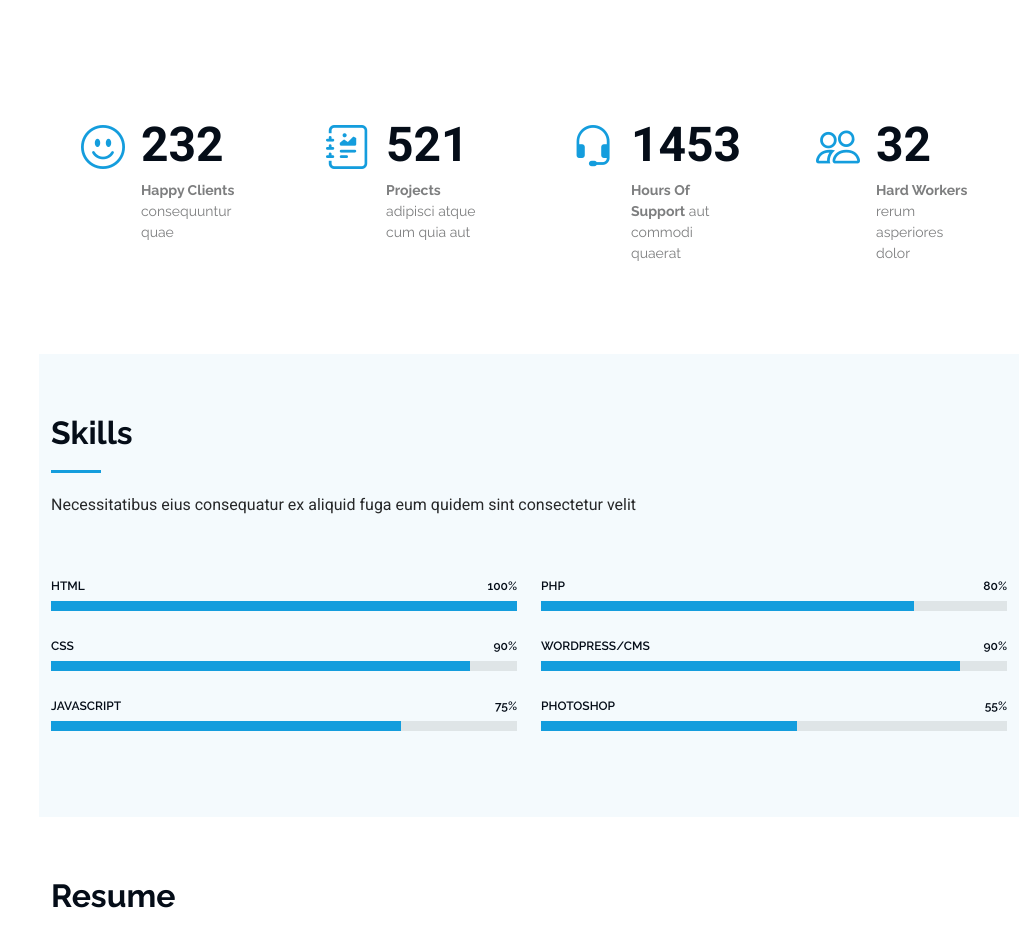
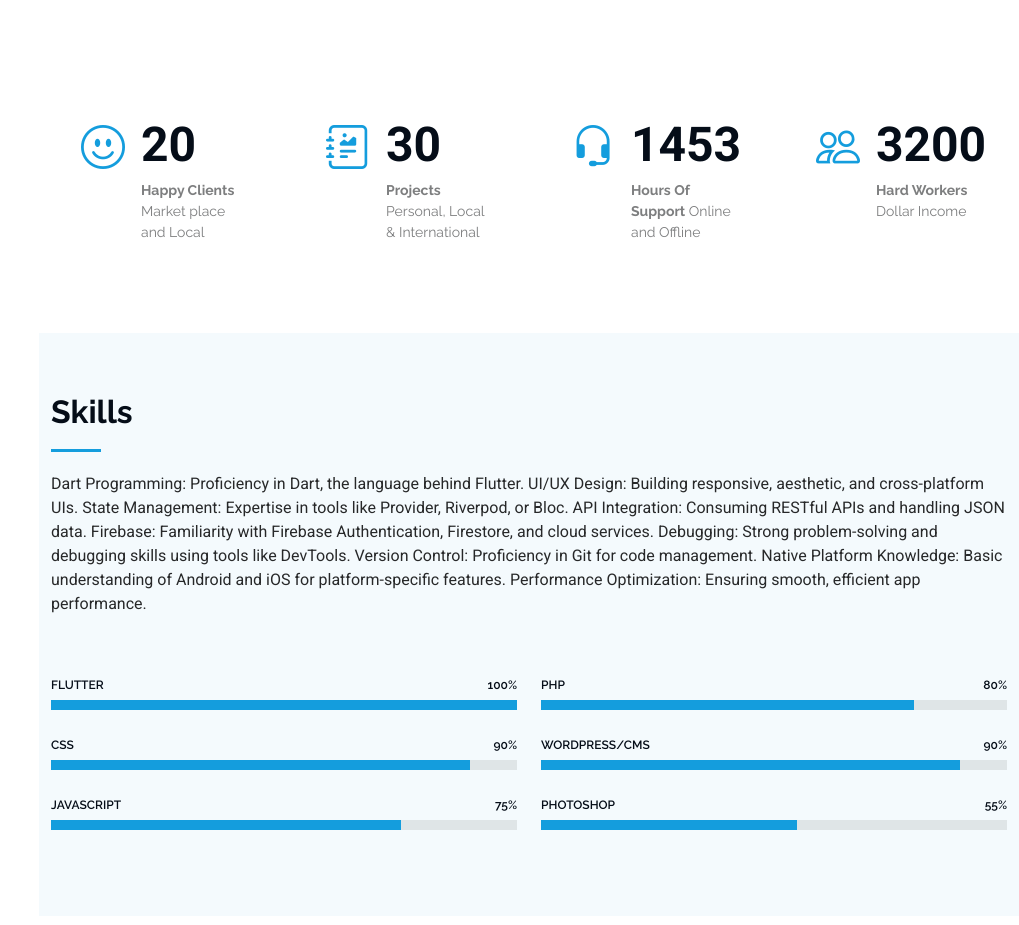
Before and after one commit to Rafid-tawhid/personal-website, a plain HTML site: page index.html in a window 1280 px wide. Shown: the part 1620-2545 px from the top of the page, without its empty margins (261-1280 px from the left). Drawn offline with Linux system fonts and the light colour scheme.

Commit message:
first commit

```diff
--- a/index.html
+++ b/index.html
@@ -161,16 +161,16 @@
           <div class="col-lg-3 col-md-6">
             <div class="stats-item">
               <i class="bi bi-emoji-smile"></i>
-              <span data-purecounter-start="0" data-purecounter-end="232" data-purecounter-duration="1" class="purecounter"></span>
-              <p><strong>Happy Clients</strong> <span>consequuntur quae</span></p>
+              <span data-purecounter-start="0" data-purecounter-end="20" data-purecounter-duration="1" class="purecounter"></span>
+              <p><strong>Happy Clients</strong> <span>Market place and Local</span></p>
             </div>
           </div><!-- End Stats Item -->
 
           <div class="col-lg-3 col-md-6">
             <div class="stats-item">
               <i class="bi bi-journal-richtext"></i>
-              <span data-purecounter-start="0" data-purecounter-end="521" data-purecounter-duration="1" class="purecounter"></span>
-              <p><strong>Projects</strong> <span>adipisci atque cum quia aut</span></p>
+              <span data-purecounter-start="0" data-purecounter-end="30" data-purecounter-duration="1" class="purecounter"></span>
+              <p><strong>Projects</strong> <span>Personal, Local & International</span></p>
             </div>
           </div><!-- End Stats Item -->
 
@@ -178,15 +178,15 @@
             <div class="stats-item">
               <i class="bi bi-headset"></i>
               <span data-purecounter-start="0" data-purecounter-end="1453" data-purecounter-duration="1" class="purecounter"></span>
-              <p><strong>Hours Of Support</strong> <span>aut commodi quaerat</span></p>
+              <p><strong>Hours Of Support</strong> <span>Online and Offline</span></p>
             </div>
           </div><!-- End Stats Item -->
 
           <div class="col-lg-3 col-md-6">
             <div class="stats-item">
               <i class="bi bi-people"></i>
-              <span data-purecounter-start="0" data-purecounter-end="32" data-purecounter-duration="1" class="purecounter"></span>
-              <p><strong>Hard Workers</strong> <span>rerum asperiores dolor</span></p>
+              <span data-purecounter-start="0" data-purecounter-end="3200" data-purecounter-duration="1" class="purecounter"></span>
+              <p><strong>Hard Workers</strong> <span>Dollar Income</span></p>
             </div>
           </div><!-- End Stats Item -->
 
@@ -202,7 +202,16 @@
       <!-- Section Title -->
       <div class="container section-title" data-aos="fade-up">
         <h2>Skills</h2>
-        <p>Necessitatibus eius consequatur ex aliquid fuga eum quidem sint consectetur velit</p>
+        <p>Dart Programming: Proficiency in Dart, the language behind Flutter.
+          UI/UX Design: Building responsive, aesthetic, and cross-platform UIs.
+          State Management: Expertise in tools like Provider, Riverpod, or Bloc.
+          API Integration: Consuming RESTful APIs and handling JSON data.
+          Firebase: Familiarity with Firebase Authentication, Firestore, and cloud services.
+          Debugging: Strong problem-solving and debugging skills using tools like DevTools.
+          Version Control: Proficiency in Git for code management.
+          Native Platform Knowledge: Basic understanding of Android and iOS for platform-specific features.
+          Performance Optimization: Ensuring smooth, efficient app performance.
+          </p>
       </div><!-- End Section Title -->
 
       <div class="container" data-aos="fade-up" data-aos-delay="100">
@@ -212,7 +221,7 @@
           <div class="col-lg-6">
 
             <div class="progress">
-              <span class="skill"><span>HTML</span> <i class="val">100%</i></span>
+              <span class="skill"><span>Flutter</span> <i class="val">100%</i></span>
               <div class="progress-bar-wrap">
                 <div class="progress-bar" role="progressbar" aria-valuenow="100" aria-valuemin="0" aria-valuemax="100"></div>
               </div>
```
